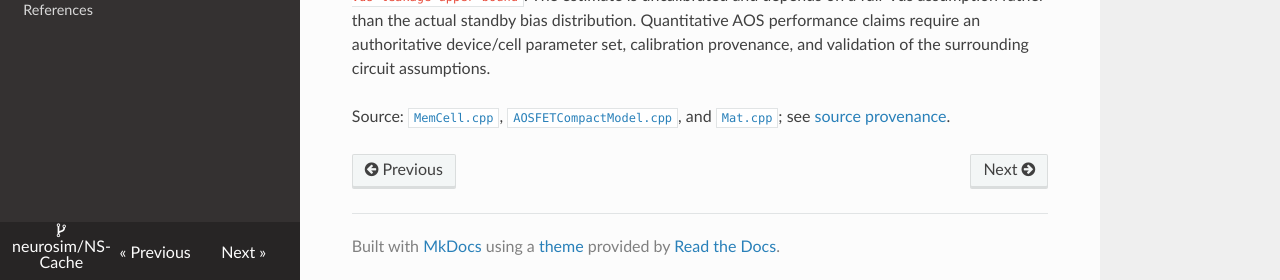
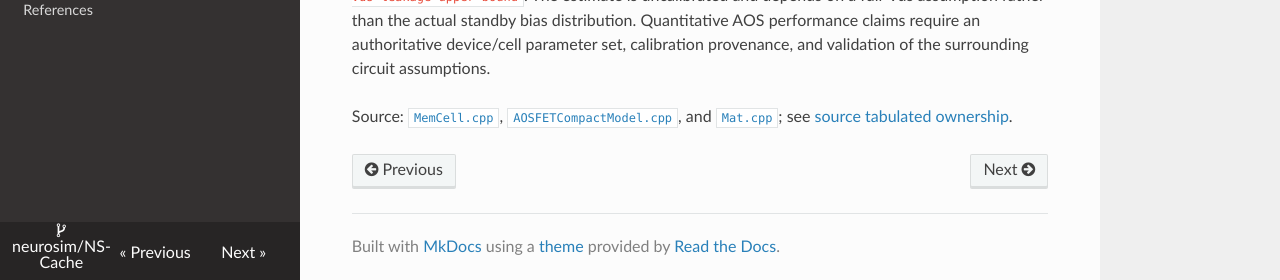
Before and after one commit to neurosim/NS-Cache, an MkDocs documentation site: the page built from docs/models/aos.md, in a window 1280 px wide and 900 px high, scrolled down 2300 px. Shown: the part 617-897 px from the top of the window. Built offline with MkDocs 1.6.1, drawn with Linux system fonts in a browser that asks for light colours; nearby versions of some CDN libraries.

Commit message:
updated aos.md

```diff
--- a/docs/models/aos.md
+++ b/docs/models/aos.md
@@ -60,4 +60,4 @@ gcDRAM: Vdd × (rows + 2) × columns × [Ioff(read) + Ioff(write)]
 
 This contribution is added to the existing leakage accounting and reported separately as `AOS full-Vds leakage upper bound`. The estimate is uncalibrated and depends on a full-Vds assumption rather than the actual standby bias distribution. Quantitative AOS performance claims require an authoritative device/cell parameter set, calibration provenance, and validation of the surrounding circuit assumptions.
 
-Source: [`MemCell.cpp`](https://github.com/neurosim/NS-Cache/blob/main/src/MemCell.cpp), [`AOSFETCompactModel.cpp`](https://github.com/neurosim/NS-Cache/blob/main/src/AOSFETCompactModel.cpp), and [`Mat.cpp`](https://github.com/neurosim/NS-Cache/blob/main/src/Mat.cpp); see [source provenance](../references.md#ns-cache).
+Source: [`MemCell.cpp`](https://github.com/neurosim/NS-Cache/blob/main/src/MemCell.cpp), [`AOSFETCompactModel.cpp`](https://github.com/neurosim/NS-Cache/blob/main/src/AOSFETCompactModel.cpp), and [`Mat.cpp`](https://github.com/neurosim/NS-Cache/blob/main/src/Mat.cpp); see [source tabulated ownership](../references.md#ns-cache).
```
